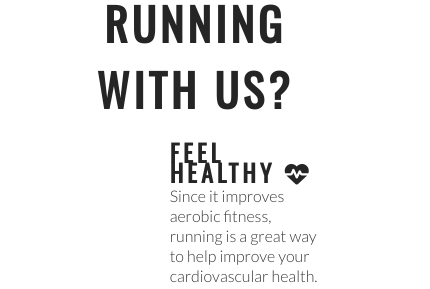
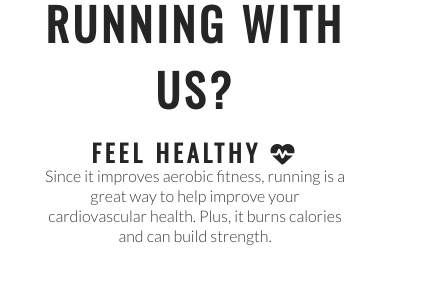
Before and after one commit to alirezapaslar/love-running, a plain HTML site: page index.html in a window 390 px wide. Shown: the part 816-1105 px from the top of the page, 430 px wide, since content can reach past the window. Drawn offline with nearby package versions, Linux system fonts and the light colour scheme.

Commit message:
add media queries to club ethos

```diff
--- a/assets/css/style.css
+++ b/assets/css/style.css
@@ -314,3 +314,37 @@ footer {
         line-height: 25px;
     }
 }
+
+@media screen and (max-width: 950px) {
+
+    /* Adjust the main image's cover text */
+    #cover-text {
+        text-align: left;
+    }
+
+    /* Adjust the club ethos section */
+    #club-ethos {
+        width: 90%;
+        height: 1200px;
+        margin: 0 auto;
+    }
+
+    /* Adjust the left and right about headings */
+    .left-about-heading,
+    .right-about-heading {
+        width: inherit;
+    }
+
+    .left-about-heading h2,
+    .right-about-heading h2 {
+        width: 100%;
+        text-align: center;
+    }
+
+    /* Adjust the paragraph content */
+        .left-about-heading p,
+        .right-about-heading p {
+        text-align: center;
+        padding: 0 20px;
+    }
+}
```
Lines whose indentation alone changed are shown as unchanged.
